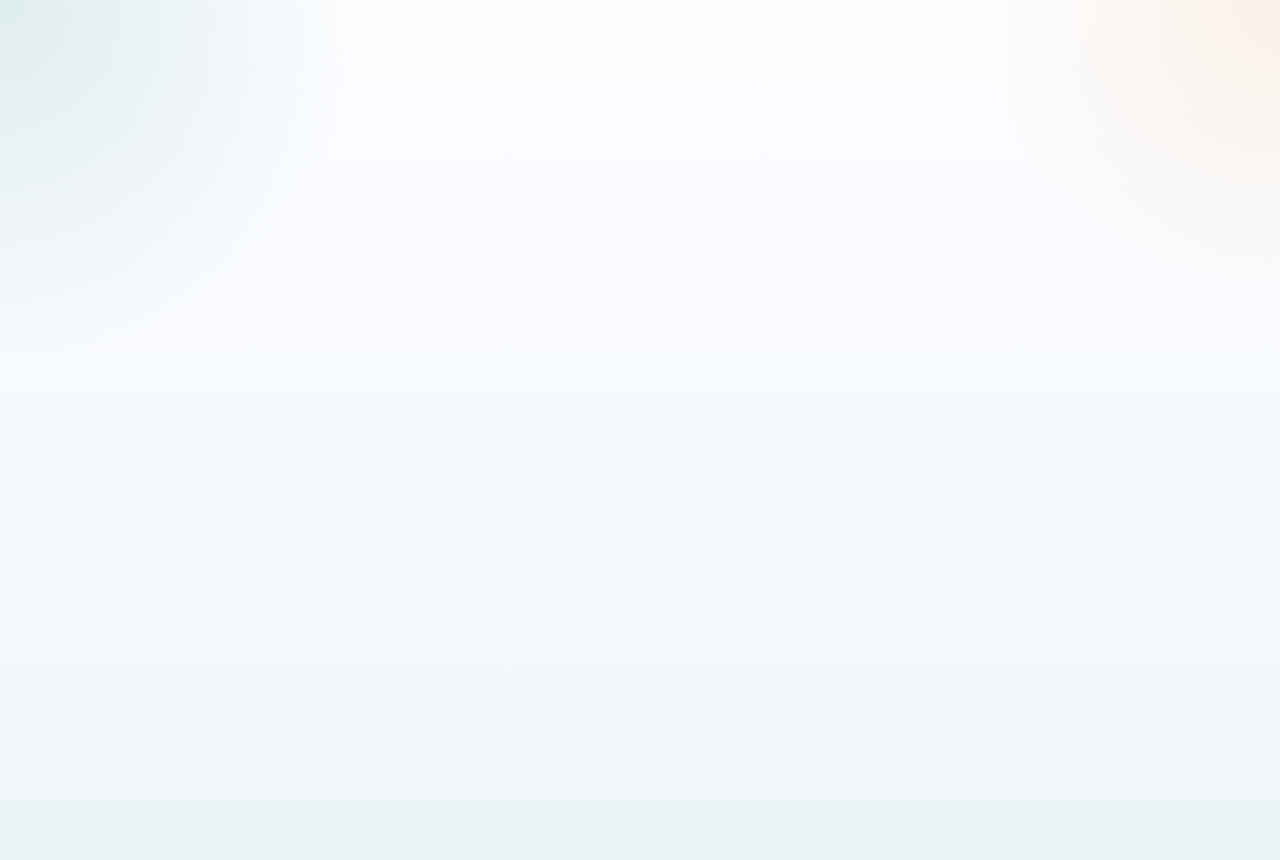
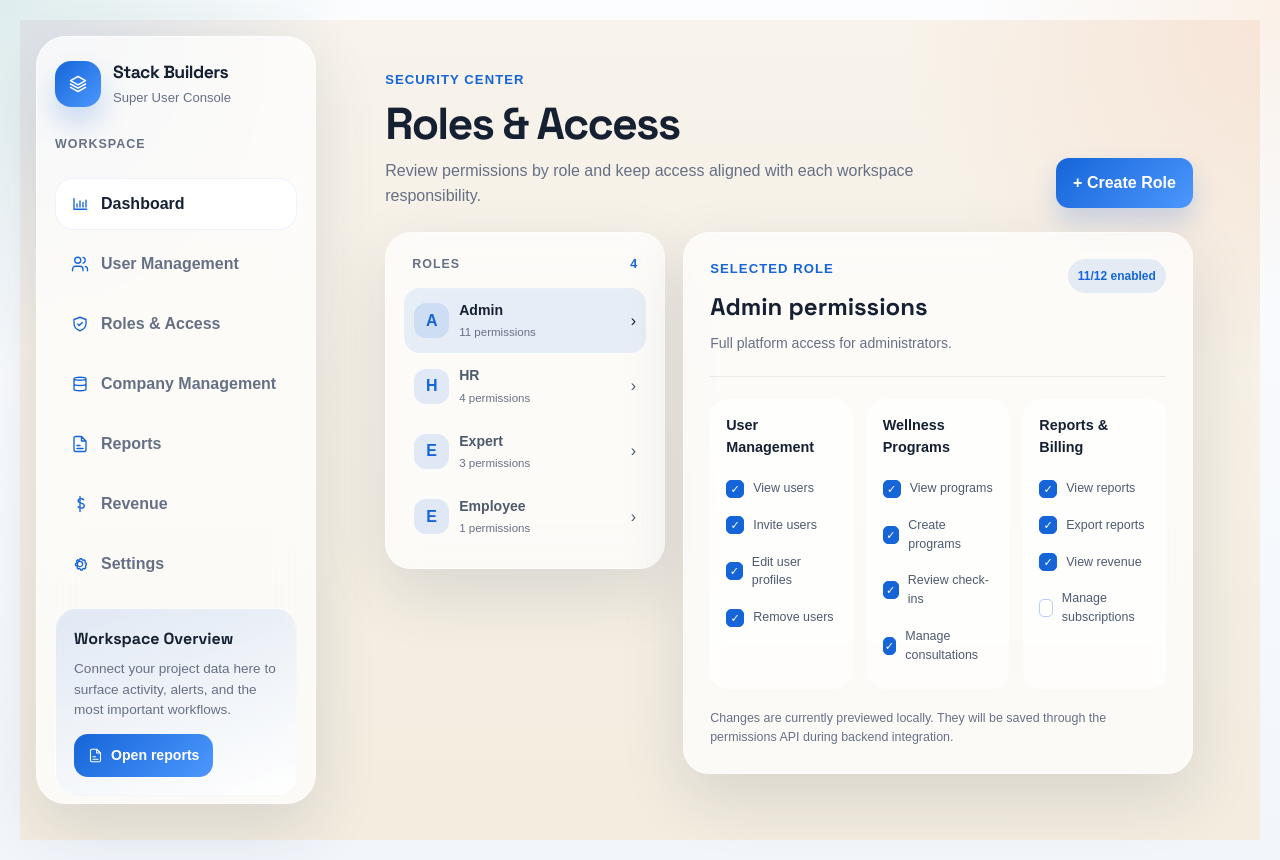
Before and after one commit to IIIT-Sricity-FSD-2024-2028/12_StackBuilders, a React (Vite) app in the folder front-end/react-app/: page /admin/roles-access in a window 1280 px wide. Before the commit this address had no page. Before the commit the page ends 800 px from the top, so only its background shows below. Built offline with nearby package versions, Linux system fonts and the light colour scheme.

Commit message:
Add admin roles and access page

```diff
--- a/front-end/react-app/src/App.jsx
+++ b/front-end/react-app/src/App.jsx
@@ -4,6 +4,7 @@ import AdminDashboard from "./features/admin/pages/AdminDashboard.jsx";
 import AdminConsoleLayout from "./features/admin/AdminConsoleLayout.jsx";
 import UserManagement from "./features/admin/pages/UserManagement.jsx";
 import CompanyManagement from "./features/admin/pages/CompanyManagement.jsx";
+import RolesAccess from "./features/admin/pages/RolesAccess.jsx";
 import HRDashboard from "./features/hr/HRDashboard.jsx";
 import HRChallenges from "./features/hr/HRChallenges.jsx";
 import ExpertWorkspace from "./features/expert/ExpertWorkspace.jsx";
@@ -64,6 +65,7 @@ function App() {
         <Route path="/admin"       element={<AdminDashboard />} />
         <Route path="/admin/users" element={<UserManagement />} />
         <Route path="/admin/companies" element={<CompanyManagement />} />
+        <Route path="/admin/roles-access" element={<RolesAccess />} />
       </Route>
 
       {/* ── Shared role-switcher layout (HR, Superadmin, Supervisor placeholders) ── */}
--- a/front-end/react-app/src/features/admin/AdminConsoleLayout.jsx
+++ b/front-end/react-app/src/features/admin/AdminConsoleLayout.jsx
@@ -47,7 +47,7 @@ function AdminConsoleLayout() {
           {navigationItems.map(([icon, label], index) => (
             <a
               className={`admin-sidebar-link${index === 0 ? " active" : ""}`}
-              href={index === 0 ? "/admin" : index === 1 ? "/admin/users" : index === 3 ? "/admin/companies" : `#${label.toLowerCase().replaceAll(" ", "-")}`}
+              href={index === 0 ? "/admin" : index === 1 ? "/admin/users" : index === 2 ? "/admin/roles-access" : index === 3 ? "/admin/companies" : `#${label.toLowerCase().replaceAll(" ", "-")}`}
               key={label}
             >
               <AdminIcon name={icon} />
--- /dev/null
+++ b/front-end/react-app/src/features/admin/admin-role-access.css
@@ -0,0 +1,31 @@
+.admin-role-page { width: min(1180px, 100%); margin: 0 auto; }
+.admin-role-heading { display: flex; align-items: flex-end; justify-content: space-between; gap: 24px; margin-bottom: 24px; }
+.admin-role-heading h1 { margin: 0; font-family: "Space Grotesk", sans-serif; font-size: clamp(2rem, 3.5vw, 3.2rem); line-height: 1.05; letter-spacing: -.04em; }
+.admin-role-heading p:last-child { max-width: 560px; margin: 12px 0 0; color: #667085; line-height: 1.55; }
+.admin-role-layout { display: grid; grid-template-columns: 280px minmax(0, 1fr); gap: 18px; }
+.admin-role-list, .admin-permission-panel { border: 1px solid rgba(255, 255, 255, .55); border-radius: 26px; background: rgba(255, 255, 255, .72); box-shadow: 0 24px 65px rgba(24, 39, 75, .12); backdrop-filter: blur(16px); }
+.admin-role-list { align-self: start; padding: 18px; }
+.admin-role-list-heading { display: flex; justify-content: space-between; padding: 4px 8px 14px; color: #667085; font-size: .78rem; font-weight: 800; letter-spacing: .08em; text-transform: uppercase; }
+.admin-role-list-heading strong { color: #1565d8; }
+.admin-role-option { display: flex; align-items: center; width: 100%; gap: 10px; padding: 12px 10px; border: 0; border-radius: 16px; color: #4d5b6e; background: transparent; font: inherit; text-align: left; cursor: pointer; }
+.admin-role-option:hover, .admin-role-option.selected { color: #162033; background: rgba(21, 101, 216, .09); }
+.admin-role-option > span:nth-child(2) { flex: 1; }
+.admin-role-option strong, .admin-role-option small { display: block; }
+.admin-role-option strong { font-size: .88rem; }
+.admin-role-option small { margin-top: 3px; color: #667085; font-size: .72rem; }
+.admin-role-avatar { display: grid; place-items: center; width: 35px; height: 35px; border-radius: 12px; color: #1565d8; background: rgba(21, 101, 216, .12); font-weight: 800; }
+.admin-permission-panel { padding: 26px; }
+.admin-permission-heading { display: flex; align-items: flex-start; justify-content: space-between; gap: 18px; padding-bottom: 22px; border-bottom: 1px solid rgba(22, 32, 51, .08); }
+.admin-permission-heading h2 { margin: 0; color: #162033; font-family: "Space Grotesk", sans-serif; font-size: 1.5rem; }
+.admin-permission-heading p:last-child { margin: 8px 0 0; color: #667085; font-size: .88rem; }
+.admin-permission-count { padding: 8px 10px; border-radius: 999px; color: #1565d8; background: rgba(21, 101, 216, .1); font-size: .75rem; font-weight: 800; white-space: nowrap; }
+.admin-permission-groups { display: grid; grid-template-columns: repeat(3, 1fr); gap: 14px; margin-top: 22px; }
+.admin-permission-group { padding: 16px; border-radius: 18px; background: rgba(255, 255, 255, .62); }
+.admin-permission-group h3 { margin: 0 0 12px; color: #162033; font-size: .9rem; }
+.admin-permission-row { display: flex; align-items: center; gap: 9px; padding: 9px 0; color: #4d5b6e; font-size: .78rem; cursor: pointer; }
+.admin-permission-row input { position: absolute; opacity: 0; pointer-events: none; }
+.admin-checkmark { display: grid; place-items: center; width: 18px; height: 18px; border: 1px solid rgba(21, 101, 216, .3); border-radius: 5px; color: #fff; background: transparent; font-size: .7rem; font-weight: 800; }
+.admin-permission-row input:checked + .admin-checkmark { border-color: #1565d8; background: #1565d8; }
+.admin-role-note { margin: 20px 0 0; color: #667085; font-size: .78rem; line-height: 1.5; }
+@media (max-width: 900px) { .admin-permission-groups { grid-template-columns: 1fr; } }
+@media (max-width: 700px) { .admin-role-heading { align-items: flex-start; flex-direction: column; } .admin-role-heading .admin-primary-button { align-self: stretch; } .admin-role-layout { grid-template-columns: 1fr; } .admin-permission-panel { padding: 20px; } .admin-permission-heading { flex-direction: column; } }
--- a/front-end/react-app/src/features/admin/pages/RolesAccess.jsx
+++ b/front-end/react-app/src/features/admin/pages/RolesAccess.jsx
@@ -1,5 +1,94 @@
+import { useMemo, useState } from "react";
+import "../admin-role-access.css";
+
+const permissionGroups = [
+  { title: "User Management", items: ["View users", "Invite users", "Edit user profiles", "Remove users"] },
+  { title: "Wellness Programs", items: ["View programs", "Create programs", "Review check-ins", "Manage consultations"] },
+  { title: "Reports & Billing", items: ["View reports", "Export reports", "View revenue", "Manage subscriptions"] },
+];
+
+const initialPermissions = {
+  Admin: ["View users", "Invite users", "Edit user profiles", "Remove users", "View programs", "Create programs", "Review check-ins", "Manage consultations", "View reports", "Export reports", "View revenue"],
+  HR: ["View users", "View programs", "Review check-ins", "View reports"],
+  Expert: ["View programs", "Review check-ins", "Manage consultations"],
+  Employee: ["View programs"],
+};
+
 function RolesAccess() {
-  return <section><p className="admin-eyebrow">Administrator workspace</p><h1>Roles &amp; Access</h1><p>Configure role permissions here.</p></section>;
+  const [selectedRole, setSelectedRole] = useState("Admin");
+  const [permissions, setPermissions] = useState(initialPermissions);
+  const selectedPermissions = permissions[selectedRole];
+  const permissionCount = selectedPermissions.length;
+  const totalPermissions = permissionGroups.reduce((total, group) => total + group.items.length, 0);
+
+  const roleDescription = useMemo(() => ({
+    Admin: "Full platform access for administrators.",
+    HR: "Manage workplace wellness activity and employee programs.",
+    Expert: "Support consultations and wellness check-ins.",
+    Employee: "Access personal wellness programs and resources.",
+  }[selectedRole]), [selectedRole]);
+
+  function togglePermission(permission) {
+    setPermissions((current) => {
+      const currentRolePermissions = current[selectedRole];
+      const nextRolePermissions = currentRolePermissions.includes(permission)
+        ? currentRolePermissions.filter((item) => item !== permission)
+        : [...currentRolePermissions, permission];
+      return { ...current, [selectedRole]: nextRolePermissions };
+    });
+  }
+
+  return (
+    <main className="admin-role-page">
+      <header className="admin-role-heading">
+        <div>
+          <p className="admin-eyebrow">Security Center</p>
+          <h1>Roles &amp; Access</h1>
+          <p>Review permissions by role and keep access aligned with each workspace responsibility.</p>
+        </div>
+        <button className="admin-primary-button" type="button">+ Create Role</button>
+      </header>
+
+      <section className="admin-role-layout">
+        <aside className="admin-role-list" aria-label="Available roles">
+          <div className="admin-role-list-heading"><span>Roles</span><strong>4</strong></div>
+          {Object.keys(initialPermissions).map((role) => (
+            <button className={`admin-role-option${selectedRole === role ? " selected" : ""}`} key={role} type="button" onClick={() => setSelectedRole(role)}>
+              <span className="admin-role-avatar">{role.slice(0, 1)}</span>
+              <span><strong>{role}</strong><small>{permissions[role].length} permissions</small></span>
+              <span aria-hidden="true">›</span>
+            </button>
+          ))}
+        </aside>
+
+        <section className="admin-permission-panel">
+          <div className="admin-permission-heading">
+            <div><p className="admin-eyebrow">Selected role</p><h2>{selectedRole} permissions</h2><p>{roleDescription}</p></div>
+            <span className="admin-permission-count">{permissionCount}/{totalPermissions} enabled</span>
+          </div>
+
+          <div className="admin-permission-groups">
+            {permissionGroups.map((group) => (
+              <div className="admin-permission-group" key={group.title}>
+                <h3>{group.title}</h3>
+                {group.items.map((permission) => {
+                  const enabled = selectedPermissions.includes(permission);
+                  return (
+                    <label className="admin-permission-row" key={permission}>
+                      <input type="checkbox" checked={enabled} onChange={() => togglePermission(permission)} />
+                      <span className="admin-checkmark" aria-hidden="true">{enabled ? "✓" : ""}</span>
+                      <span>{permission}</span>
+                    </label>
+                  );
+                })}
+              </div>
+            ))}
+          </div>
+          <p className="admin-role-note">Changes are currently previewed locally. They will be saved through the permissions API during backend integration.</p>
+        </section>
+      </section>
+    </main>
+  );
 }
 
 export default RolesAccess;
```
